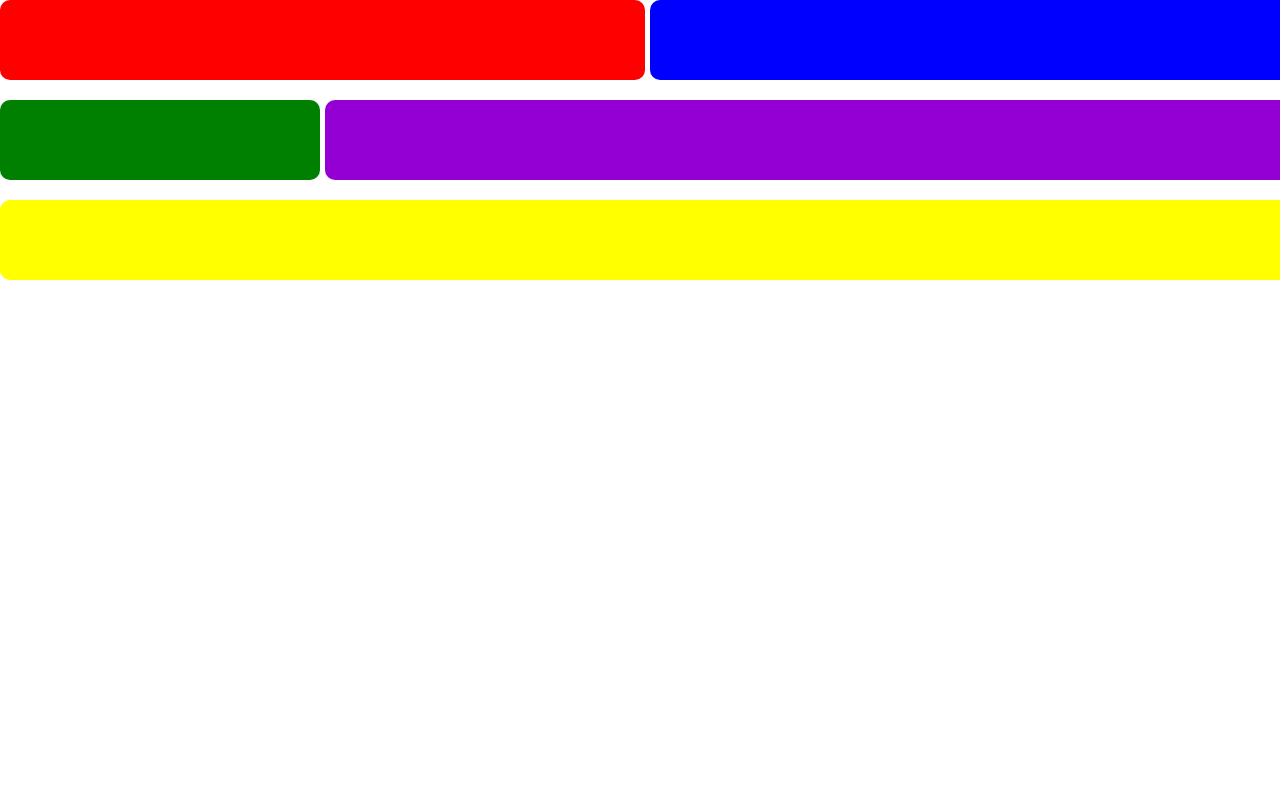
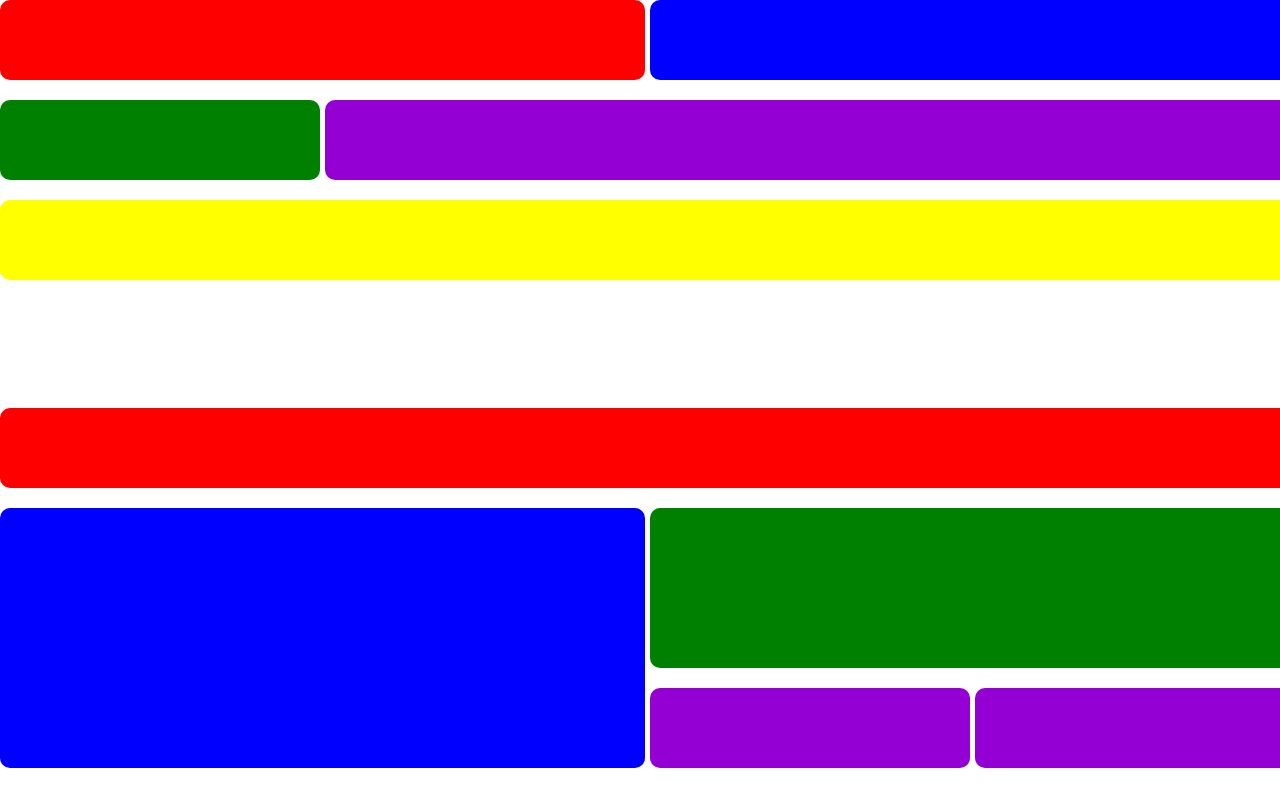
Before and after one commit to erhan-ince/Lev1_2_css-vertiefung_grid, a plain HTML site: page index.html in a window 1280 px wide. Drawn offline with Linux system fonts and the light colour scheme; files that its build step writes are made by us from their sources.

Commit message:
Lev1_2_css-vertiefung_grid1

```diff
--- a/assets/css/style.css
+++ b/assets/css/style.css
@@ -37,3 +37,36 @@ div:nth-of-type(5) {
    grid-column: 1/5;
    grid-row: 3/4;
 }
+#two {
+   margin-top: 10%;
+   display: grid;
+   grid-template-columns: 25% 25% 25% 25%;
+   grid-template-rows: 10vh 20vh 10vh;
+   column-gap: 5px;
+   row-gap: 10x;
+}
+#two div:nth-of-type(1) {
+   background-color: red;
+   grid-column: 1/5;
+   grid-row: 1/2;
+}
+#two div:nth-of-type(2) {
+   background-color: blue;
+   grid-column: 1/3;
+   grid-row: 2/4;
+}
+#two div:nth-of-type(3) {
+   background-color: green;
+   grid-column: 3/5;
+   grid-row: 2/3;
+}
+#two div:nth-of-type(4) {
+   background-color: darkviolet;
+   grid-column: 3/4;
+   grid-row: 3/4;
+}
+#two div:nth-of-type(5) {
+   background-color: darkviolet;
+   grid-column: 4/5;
+   grid-row: 3/4;
+}
--- a/index.html
+++ b/index.html
@@ -15,6 +15,13 @@
          <div></div>
          <div></div>
       </section>
+      <section id="two">
+         <div></div>
+         <div></div>
+         <div></div>
+         <div></div>
+         <div></div>
+      </section>
       <script src="assets/js/main.js"></script>
    </body>
 </html>
```
